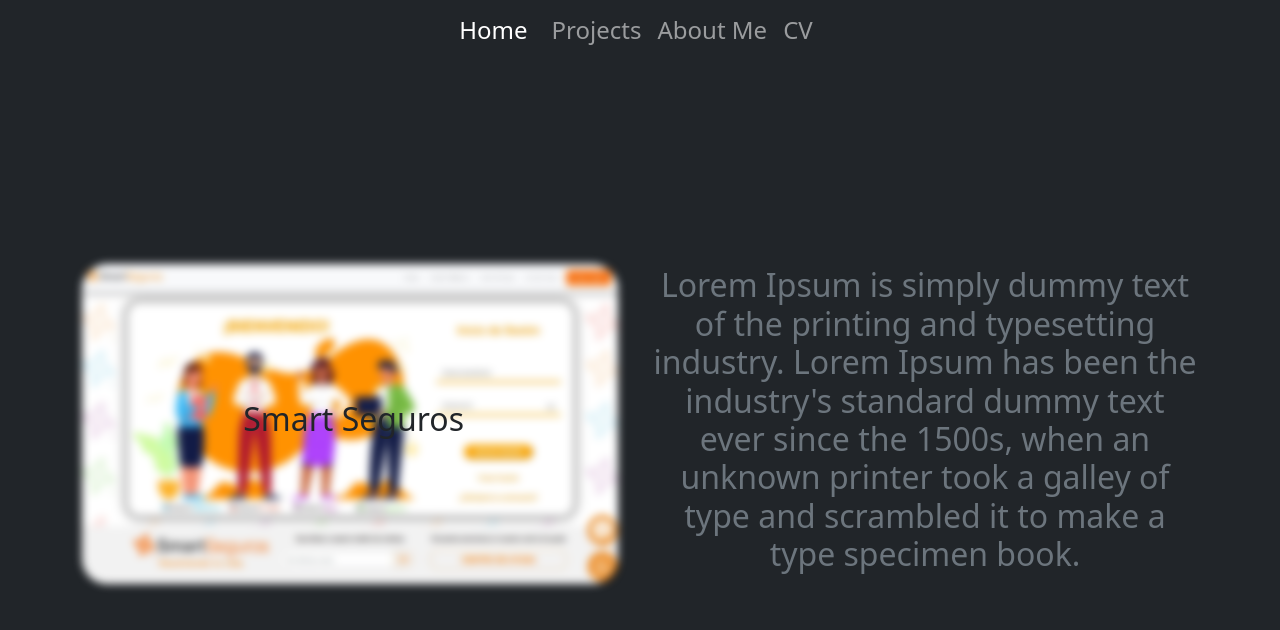
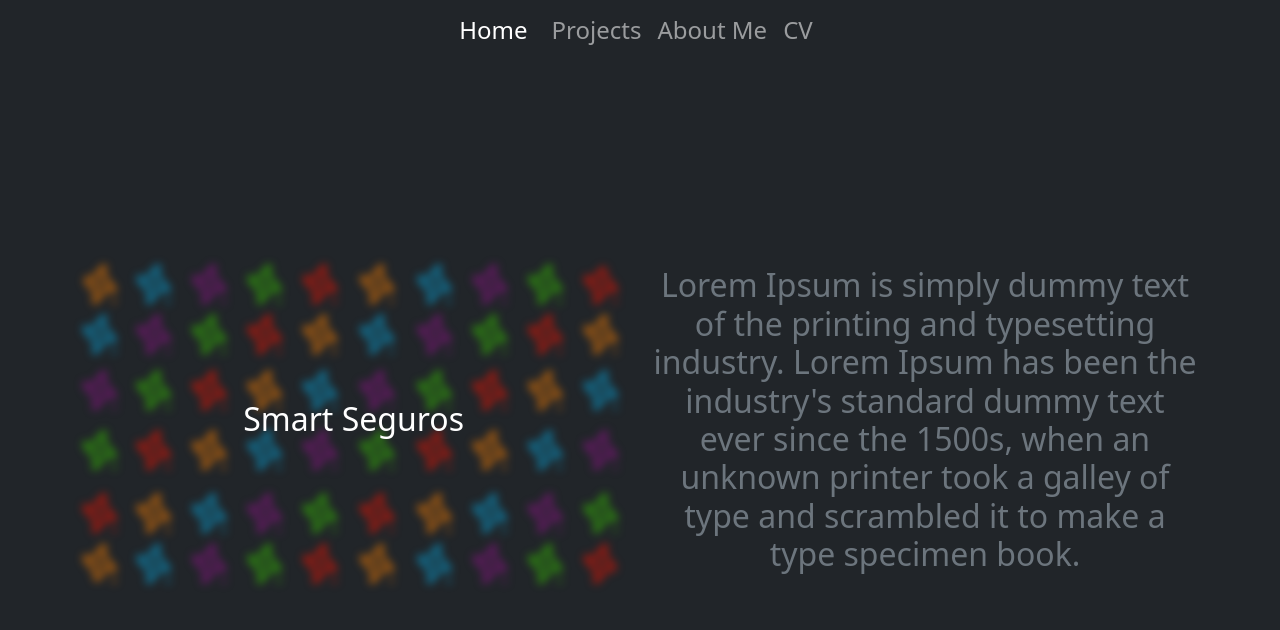
Before and after one commit to VictorCano18/victorcano, a React (Create React App) app: page /Projects in a window 1280 px wide. Shown: the top 630 px of the page. Built offline with nearby package versions, Linux system fonts and the light colour scheme.

Commit message:
(Fix: Image)

```diff
--- a/src/components/Project/Project.js
+++ b/src/components/Project/Project.js
@@ -8,7 +8,7 @@
       <div className="container">
         <div className="row d-flex align-items-sm-center justify-content-sm-center vh-100 overflow-hidden">
           <div className="mt-sm-0 mt-5 col-12 col-md-6">
-            <h2 className="text-dark centerTextProject">Smart Seguros</h2>
+            <h2 className="text-white centerTextProject">Smart Seguros</h2>
             <div className="hoverBlur">
               <img
                 id="smartImageProject"
```
Also changed, not shown: src/assets/img/smartLogIn.jpg.
